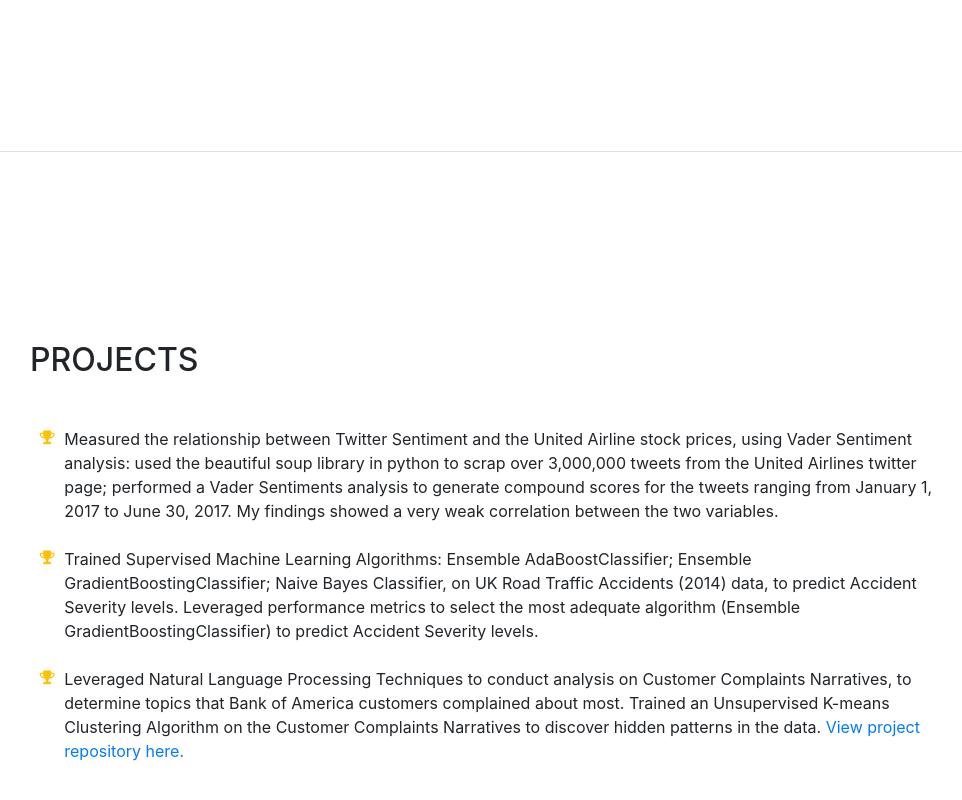
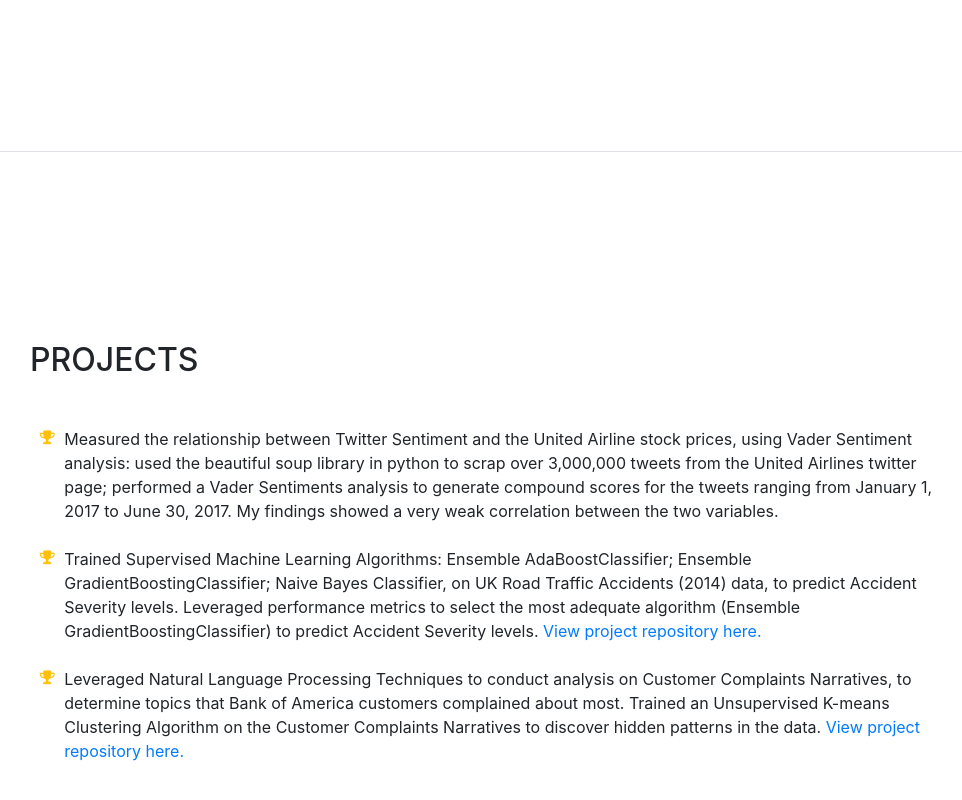
Before and after one commit to oscar4martins/oscar4martins.github.io, a website with bundled scripts: page index.html in a window 1280 px wide. Shown: the part 3277-4077 px from the top of the page, without its empty margins (290-1252 px from the left). Built offline with nearby package versions, Linux system fonts and the light colour scheme; a web font is replaced by a local one.

Commit message:
machine learning commit

```diff
--- a/index.html
+++ b/index.html
@@ -223,7 +223,7 @@
             <li>
               <i class="fa-li fa fa-trophy text-warning"></i>
               Trained Supervised Machine Learning Algorithms: Ensemble AdaBoostClassifier; Ensemble GradientBoostingClassifier; Naive Bayes Classifier, on UK Road Traffic Accidents (2014) data, to predict Accident Severity levels.
-              Leveraged performance metrics to select the most adequate algorithm (Ensemble GradientBoostingClassifier) to predict Accident Severity levels.<br><br>
+              Leveraged performance metrics to select the most adequate algorithm (Ensemble GradientBoostingClassifier) to predict Accident Severity levels. <a href="https://github.com/oscar4martins/uk_road_traffic_accidents_project" target="_blank">View project repository here.</a><br><br>
 </li>
             <li>
               <i class="fa-li fa fa-trophy text-warning"></i>
```
